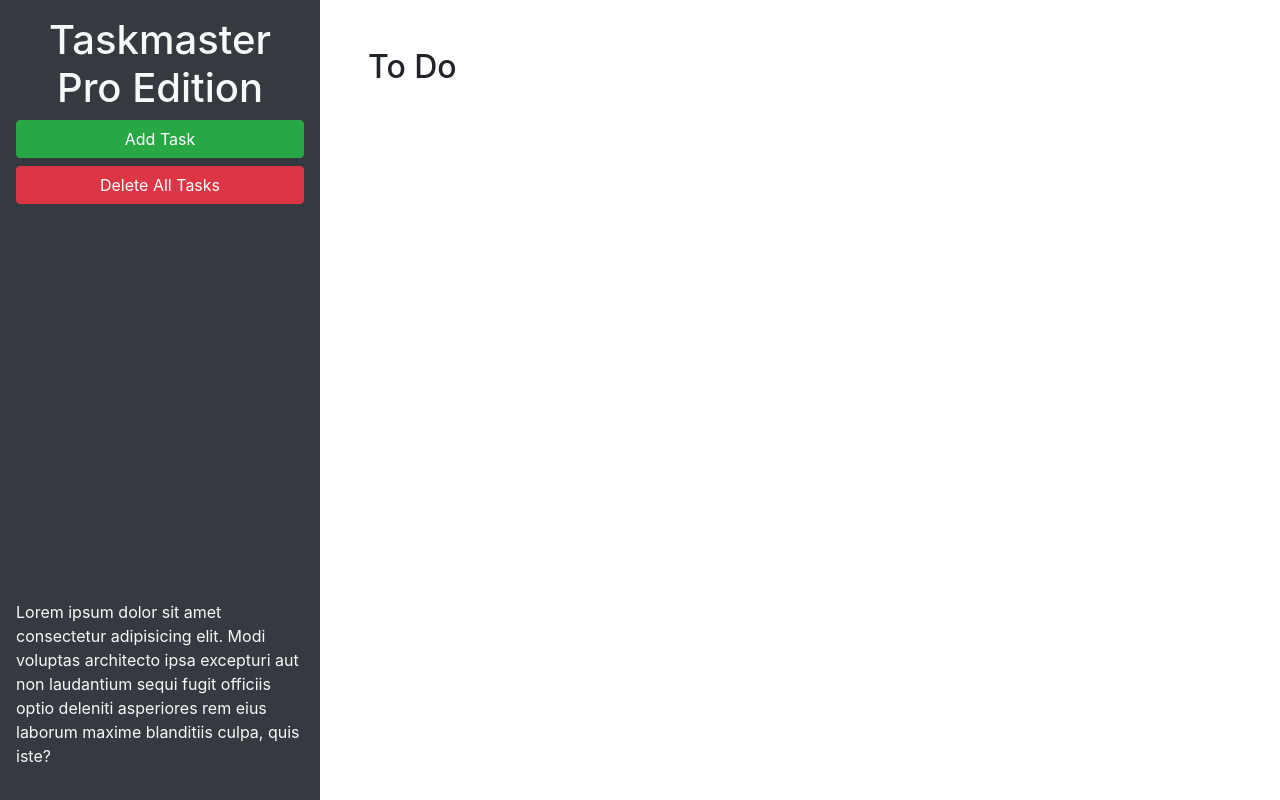
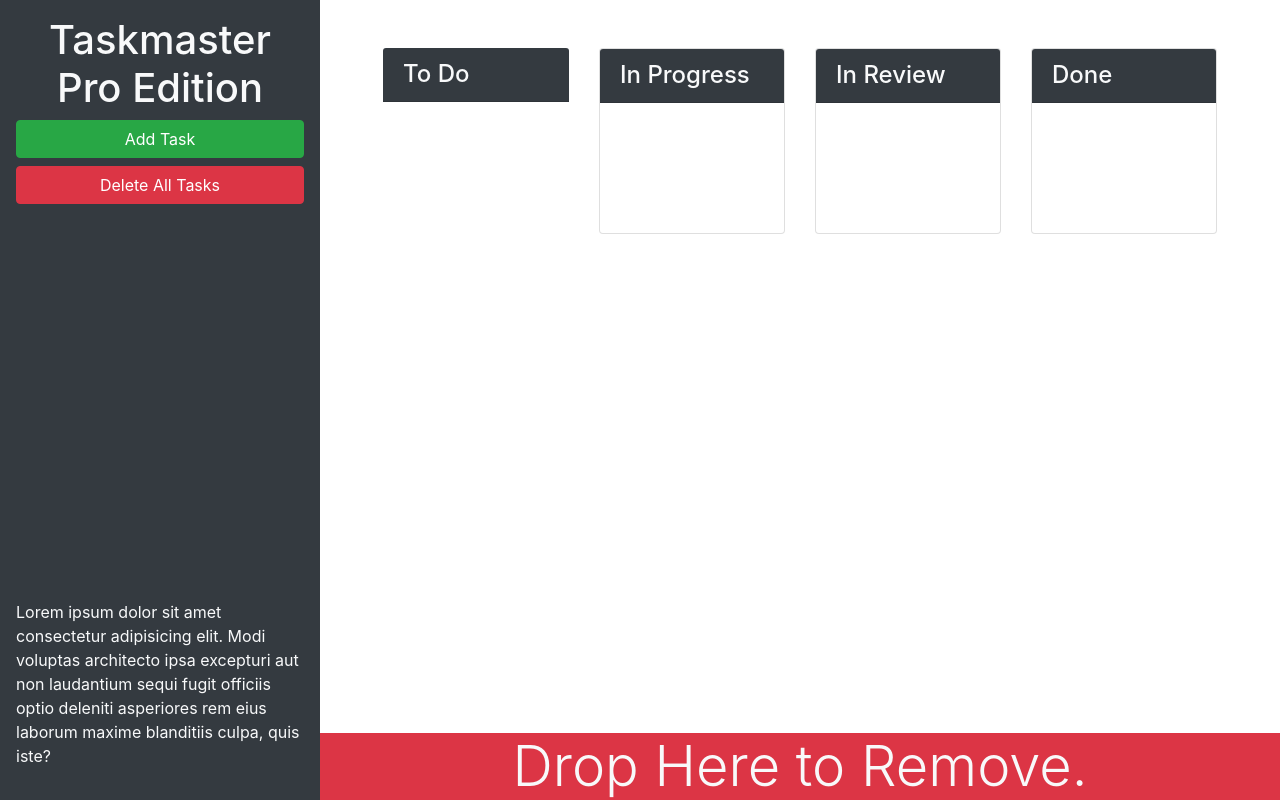
Before and after one commit to amartinezjr7/taskmaster-pro, a plain HTML site: page index.html in a window 1280 px wide. Drawn offline with nearby package versions, Linux system fonts and the light colour scheme.

Commit message:
more bootstrap additions

```diff
--- a/index.html
+++ b/index.html
@@ -13,20 +13,60 @@
 <body>
 
   <div class="row min-vh-100 no-gutters">
-    <header class="col-12 col-lg-3 bg-dark text-light d-flex flex-column p-4 p-lg-3">
+    <header class="col-12 col-lg-3 bg-dark text-light sticky-top d-flex flex-column p-4 p-lg-3">
       <h1 class="text-center">Taskmaster Pro Edition</h1>
       <button id="create-task" class="btn btn-block btn-success" data-toggle="modal" data-target="#task-form-modal">Add
         Task</button>
       <button id="remove-tasks" class="btn btn-block btn-danger">Delete All Tasks</button>
-      <p class="mt-auto">Lorem ipsum dolor sit amet consectetur adipisicing elit. Modi voluptas architecto ipsa
+      <p class="mt-auto d-none d-lg-block">Lorem ipsum dolor sit amet consectetur adipisicing elit. Modi voluptas architecto ipsa
         excepturi aut non
         laudantium sequi fugit officiis optio deleniti asperiores rem eius laborum maxime blanditiis culpa, quis iste?
       </p>
     </header>
-    <main class="col-12 col-lg-9">
-      <div class="m-5">
-        <h2>To Do</h2>
-        <ul id="list-toDo" class="list-group"> </ul>
+    <main class="col-12 col-lg-9 d-flex flex-column">
+      <div class="m-5 row justify-content-around">
+        <!--todo start-->
+        <div class="col-12 col-md-6 col-xl-3 mb-3">
+          <div class="header">
+            <h4 class="card-header bg-dark text-light">To Do</h4>
+              <ul id="list-toDo" class="list-group"> </ul>
+          </div>
+        </div>
+        <!--todo end-->
+        <!--in progress start-->
+        <div class="col-12 col-md-6 col-xl-3 mb-3">
+          <div class="card">
+            <h4 class="card-header bg-dark text-light">In Progress</h4>
+              <ul id="list-inProgress" class="list-group">
+              </ul>
+          </div>
+        </div>
+        <!--in progress end-->
+        <!--in review start-->
+        <div class="col-12 col-md-6 col-xl-3 mb-3">
+          <div class="card">
+            <h4 class="card-header bg-dark text-light">In Review</h2>
+              <ul id="list-inReview" class="list-group">
+              </ul>
+          </div>
+
+        </div>
+        <!--in review end-->
+        <!--done start-->
+        <div class="col-12 col-md-6 col-xl-3 mb-3">
+          <div class="card">
+            <h4 class="card-header bg-dark text-light">Done</h4>
+              <ul id="list-done" class="list-group">
+              </ul>
+          </div>
+
+        </div>
+        <!--done end-->
+      </div>
+      <div id="trash" class="mt-auto">
+        <div class="w-100 bg-danger p3 text-center text-light display-4">
+          Drop Here to Remove.
+        </div>
       </div>
     </main>
   </div>
@@ -46,11 +86,11 @@
           <form>
             <div class="form-group">
               <label for="modalTaskDescription">Task description</label>
-              <textarea id="modalTaskDescription" rows="3"></textarea>
+              <textarea id="modalTaskDescription" rows="3" class="form-control"></textarea>
             </div>
             <div class="form-group">
               <label for="modalDueDate">Due date</label>
-              <input type="text" id="modalDueDate" placeholder="mm/dd/yyyy" autocomplete="off" />
+              <input type="text" class="form-control" id="modalDueDate" placeholder="mm/dd/yyyy" autocomplete="off" />
             </div>
           </form>
         </div>
```
